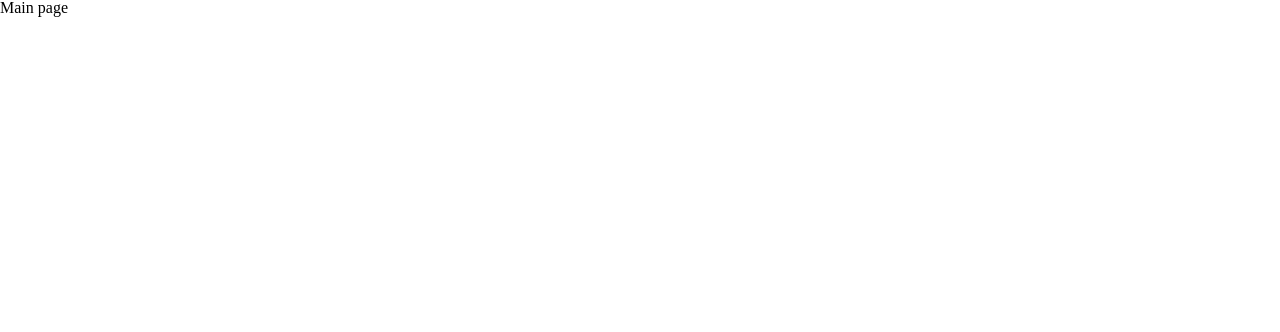
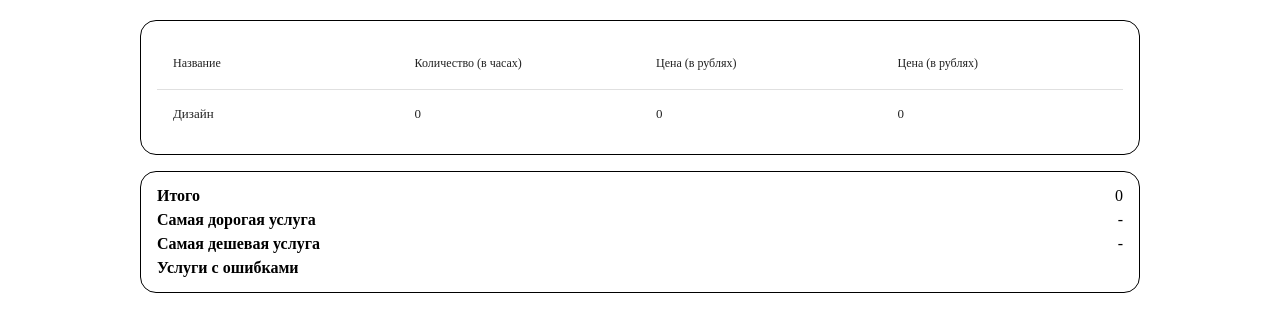
Before and after one commit to 0ldCold/project-time-calculator, a React app: page / in a window 1280 px wide. Shown: the top 332 px of the page. Built offline with nearby package versions, Linux system fonts and the light colour scheme.

Commit message:
feat: start project

```diff
--- a/package.json
+++ b/package.json
@@ -71,5 +71,8 @@
     "webpack-bundle-analyzer": "^4.5.0",
     "webpack-cli": "^4.9.1",
     "webpack-dev-server": "^4.7.3"
+  },
+  "peerDependencies": {
+    "styled-components": "^5.3.5"
   }
 }
--- a/src/scene/Main/Main.tsx
+++ b/src/scene/Main/Main.tsx
@@ -1,7 +1,8 @@
 import React from "react";
+import AppLogic from "scene/Main/logic/AppLogic";
 
 const Main: React.FC = () => {
-  return <>Main page</>;
+  return <AppLogic />;
 };
 
 export default Main;
--- a/src/scene/Main/logic/AppLogic.tsx
+++ b/src/scene/Main/logic/AppLogic.tsx
@@ -1,10 +1,29 @@
 import React from "react";
 import AppUi from "scene/Main/ui/AppUi";
+import { TableRowType } from "scene/Main/ui/types";
 
 const AppLogic: React.FC = () => {
-  // const t = "";
-  //
+  const table: TableRowType[] = [
+    {
+      name: "Дизайн",
+      count: 0,
+      price: 0,
+      amount: 0
+    }
+  ];
+  const summary = 0;
+  const minPriceName = "-";
+  const maxPriceName = "-";
+  const errorsName: string[] = [];
 
-  return <AppUi />;
+  return (
+    <AppUi
+      tableData={table}
+      summary={summary}
+      minPriceName={minPriceName}
+      maxPriceName={maxPriceName}
+      errorsName={errorsName}
+    />
+  );
 };
 export default AppLogic;
--- a/src/scene/Main/ui/AppUi.module.scss
+++ b/src/scene/Main/ui/AppUi.module.scss
@@ -1,6 +1,17 @@
 .appUi {
+  max-width: 1000px;
+  margin: 0 auto;
+  margin-top: 20px;
   color: black;
+  .dataTable{
+    border: 1px solid black;
+    border-radius: 16px;
+    padding: 16px;
+  }
   .results {
+    padding: 16px;
+    border: 1px solid black;
+    border-radius: 16px;
     margin-top: 16px;
     display: flex;
     flex-direction: column;
@@ -9,9 +20,11 @@
       display: flex;
       justify-content: space-between;
       align-items: center;
+      gap: 20px;
       h3 {
+        font-weight: 700;
       }
-      h4 {
+      h5 {
       }
     }
   }
--- a/src/scene/Main/ui/AppUi.tsx
+++ b/src/scene/Main/ui/AppUi.tsx
@@ -1,13 +1,14 @@
 import React from "react";
 import classNames from "classnames/bind";
 import DataTable from "react-data-table-component";
-import { columns } from "scene/Main/ui/types";
+import { columns, TableRowType } from "scene/Main/ui/types";
 import { isExist } from "src/utils/utils";
 import styles from "./AppUi.module.scss";
 
 const cnb = classNames.bind(styles);
 
 interface Props {
+  tableData: TableRowType[];
   className?: string;
   summary?: number;
   maxPriceName?: string;
@@ -15,14 +16,21 @@ interface Props {
   errorsName?: string[];
 }
 
-const AppUi: React.FC<Props> = ({ className, summary, minPriceName, maxPriceName, errorsName }) => {
+const AppUi: React.FC<Props> = ({
+  className,
+  summary,
+  minPriceName,
+  maxPriceName,
+  errorsName,
+  tableData
+}) => {
   const transformNames = (errors: string[]): string => {
     return errors.join(", ");
   };
   return (
     <div className={classNames(cnb("appUi"), className)}>
       <div className={cnb("dataTable")}>
-        <DataTable columns={columns} data={[]} />
+        <DataTable columns={columns} data={tableData} />
       </div>
       <div className={cnb("results")}>
         {isExist(summary) && (
```
